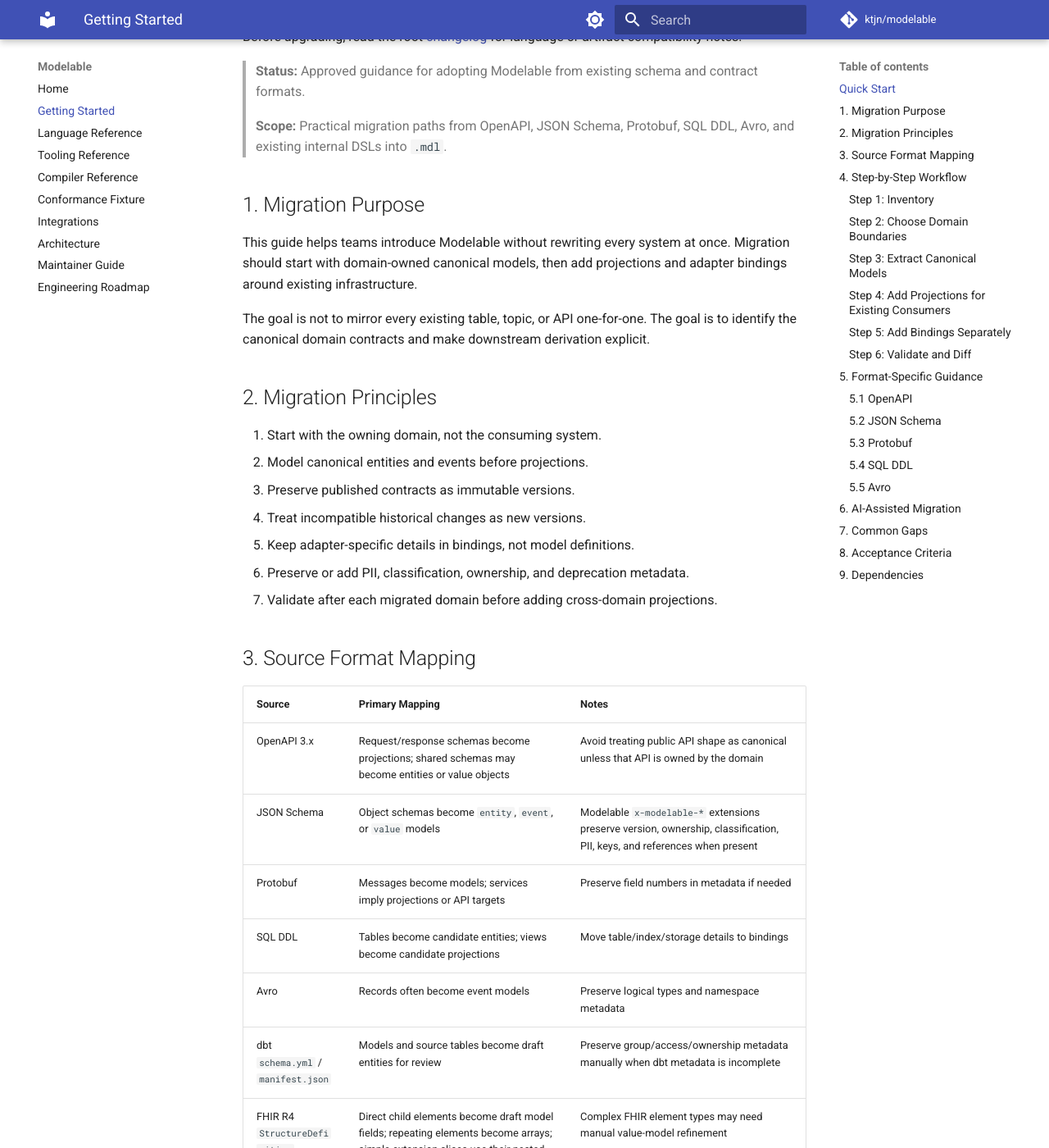
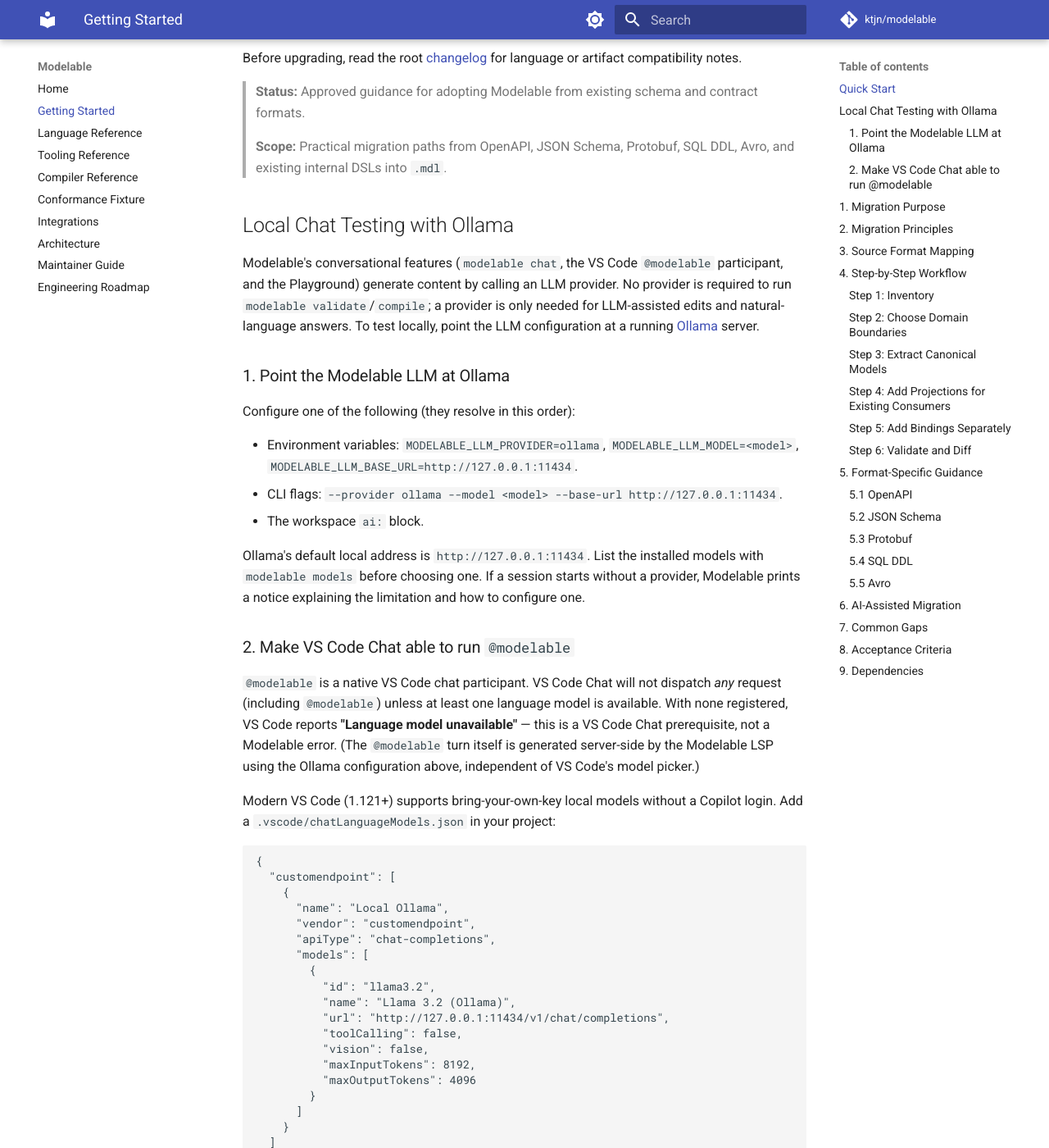
Before and after one commit to ktjn/modelable, an MkDocs documentation site: the page built from docs/getting-started.md, in a window 1280 px wide and 1400 px high, scrolled down 1083 px. Shown: the whole window at 82% size. Built offline with MkDocs 1.6.1 and Material for MkDocs 9.7.7, drawn with Linux system fonts in a browser that asks for light colours; comment, search, counter and statistics services are not loaded; some of the changed text lies outside the part shown.

Commit message:
docs: explain testing VS Code chat with local Ollama and hint at LLM config (#301)
Add a 'Local Chat Testing with Ollama' section to getting-started.md covering
the two prerequisites for using the VS Code @modelable chat participant
without a hosted model: pointing the Modelable LSP's own LLM at a local Ollama
server, and registering a local language model with VS Code Chat itself (which
otherwise reports 'Language model unavailable'). Extend the no-provider notice
in the conversation session with concrete configuration hints.

Co-authored-by: ktjn <ktjn@users.noreply.github.com>

````diff
--- a/docs/getting-started.md
+++ b/docs/getting-started.md
@@ -38,7 +38,9 @@
 an LLM; retrieval and answer generation are separate features.
 
 The VS Code extension starts `modelable lsp`. Ensure the command is available
-on `PATH`, or configure the extension's Python path or server command.
+on `PATH`, or configure the extension's Python path or server command. See
+[Local chat testing with Ollama](#local-chat-testing-with-ollama) for testing
+the conversational features without a hosted model.
 
 Generated artifacts are consumer contracts, not the source of truth. Commit
 `.mdl` definitions; regenerate schemas, language bindings, and Markdown in CI
@@ -57,6 +59,83 @@
 > **Status:** Approved guidance for adopting Modelable from existing schema and contract formats.
 >
 > **Scope:** Practical migration paths from OpenAPI, JSON Schema, Protobuf, SQL DDL, Avro, and existing internal DSLs into `.mdl`.
+
+## Local Chat Testing with Ollama
+
+Modelable's conversational features (`modelable chat`, the VS Code `@modelable`
+participant, and the Playground) generate content by calling an LLM provider. No
+provider is required to run `modelable validate`/`compile`; a provider is only
+needed for LLM-assisted edits and natural-language answers. To test locally, point
+the LLM configuration at a running [Ollama](https://ollama.com) server.
+
+### 1. Point the Modelable LLM at Ollama
+
+Configure one of the following (they resolve in this order):
+
+- Environment variables:
+  `MODELABLE_LLM_PROVIDER=ollama`, `MODELABLE_LLM_MODEL=<model>`,
+  `MODELABLE_LLM_BASE_URL=http://127.0.0.1:11434`.
+- CLI flags: `--provider ollama --model <model> --base-url http://127.0.0.1:11434`.
+- The workspace `ai:` block.
+
+Ollama's default local address is `http://127.0.0.1:11434`. List the installed models
+with `modelable models` before choosing one. If a session starts without a provider,
+Modelable prints a notice explaining the limitation and how to configure one.
+
+### 2. Make VS Code Chat able to run `@modelable`
+
+`@modelable` is a native VS Code chat participant. VS Code Chat will not dispatch
+*any* request (including `@modelable`) unless at least one language model is
+available. With none registered, VS Code reports **"Language model unavailable"** —
+this is a VS Code Chat prerequisite, not a Modelable error. (The `@modelable`
+turn itself is generated server-side by the Modelable LSP using the Ollama
+configuration above, independent of VS Code's model picker.)
+
+Modern VS Code (1.121+) supports bring-your-own-key local models without a Copilot
+login. Add a `.vscode/chatLanguageModels.json` in your project:
+
+```json
+{
+  "customendpoint": [
+    {
+      "name": "Local Ollama",
+      "vendor": "customendpoint",
+      "apiType": "chat-completions",
+      "models": [
+        {
+          "id": "llama3.2",
+          "name": "Llama 3.2 (Ollama)",
+          "url": "http://127.0.0.1:11434/v1/chat/completions",
+          "toolCalling": false,
+          "vision": false,
+          "maxInputTokens": 8192,
+          "maxOutputTokens": 4096
+        }
+      ]
+    }
+  ]
+}
+```
+
+Then set this in VS Code user settings (chat without signing in):
+
+```json
+{
+  "chat.allowAnonymousAccess": true,
+  "chat.utilityModel": "Default",
+  "chat.utilitySmallModel": "Default"
+}
+```
+
+Pick the Ollama model in Chat's model picker, then use `@modelable`. Troubleshooting:
+
+- Use `127.0.0.1`, not `localhost`, to avoid IPv4/IPv6 binding mismatches.
+- Keep `toolCalling` and `vision` `false` unless the model genuinely supports them;
+  a capability mismatch is a common cause of "Language model unavailable" even when
+  the endpoint answers `curl`.
+- Prefer the `customendpoint` (OpenAI-compatible) path above; it needs no Copilot
+  login. Alternatively install an extension that registers Ollama as a VS Code
+  `vscode.lm` provider (for example the Ollama extension or Continue).
 
 ## 1. Migration Purpose
 
````
Also changed, not shown: 1 other file.
